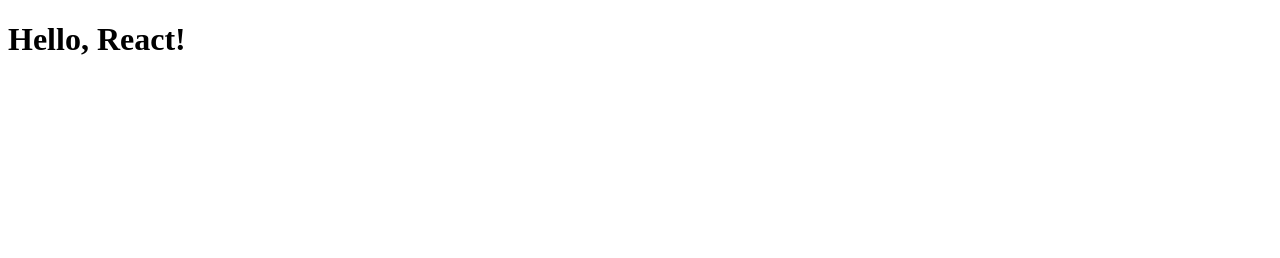
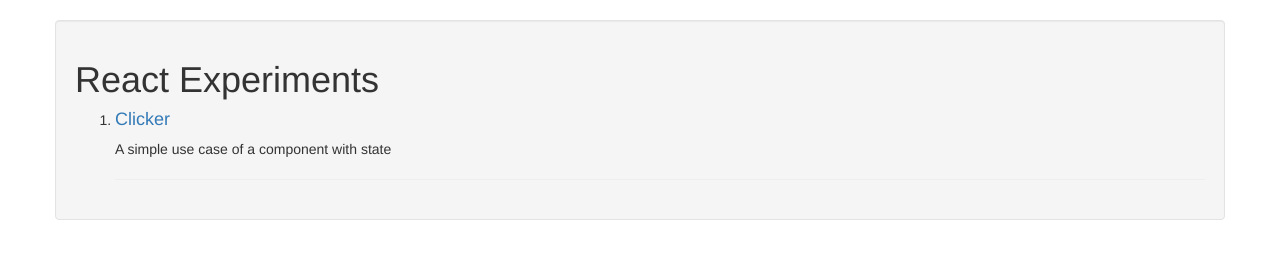
Before and after one commit to karataev/react-experiments, a plain HTML site: page index.html in a window 1280 px wide. Drawn offline with nearby package versions, Linux system fonts and the light colour scheme.

Commit message:
simple clicker

```diff
--- a/index.html
+++ b/index.html
@@ -1,12 +1,47 @@
 <!DOCTYPE html>
-<html>
+<html ng-app="app">
 <head lang="en">
     <meta charset="UTF-8">
     <title>React Experiments</title>
+
+    <link rel="stylesheet" href="https://maxcdn.bootstrapcdn.com/bootstrap/3.3.4/css/bootstrap.min.css">
+
+    <script src="https://ajax.googleapis.com/ajax/libs/angularjs/1.3.15/angular.min.js"></script>
+
+    <style>
+        .content {
+            margin-top: 20px;
+        }
+    </style>
+
 </head>
-<body>
+<body ng-controller="MainCtrl">
 
-<h1>Hello, React!</h1>
+
+<div class="container well content">
+    <h1>React Experiments</h1>
+
+    <ol>
+        <li ng-repeat="item in items">
+            <h4><a ng-href="http://karataev.github.io/react-experiments/{{item.url}}">{{item.title}}</a></h4>
+            <p>{{item.desc}}</p>
+            <hr/>
+        </li>
+    </ol>
+</div>
+
+
+<script>
+
+    var app = angular.module("app", []);
+
+    app.controller("MainCtrl", function($scope) {
+        $scope.items = [
+            {title:"Clicker", url:"clicker", desc:"A simple use case of a component with state"}
+        ];
+    })
+
+</script>
 
 </body>
 </html>
```
Also changed, not shown: clicker/index.html (+1 -1 lines).
